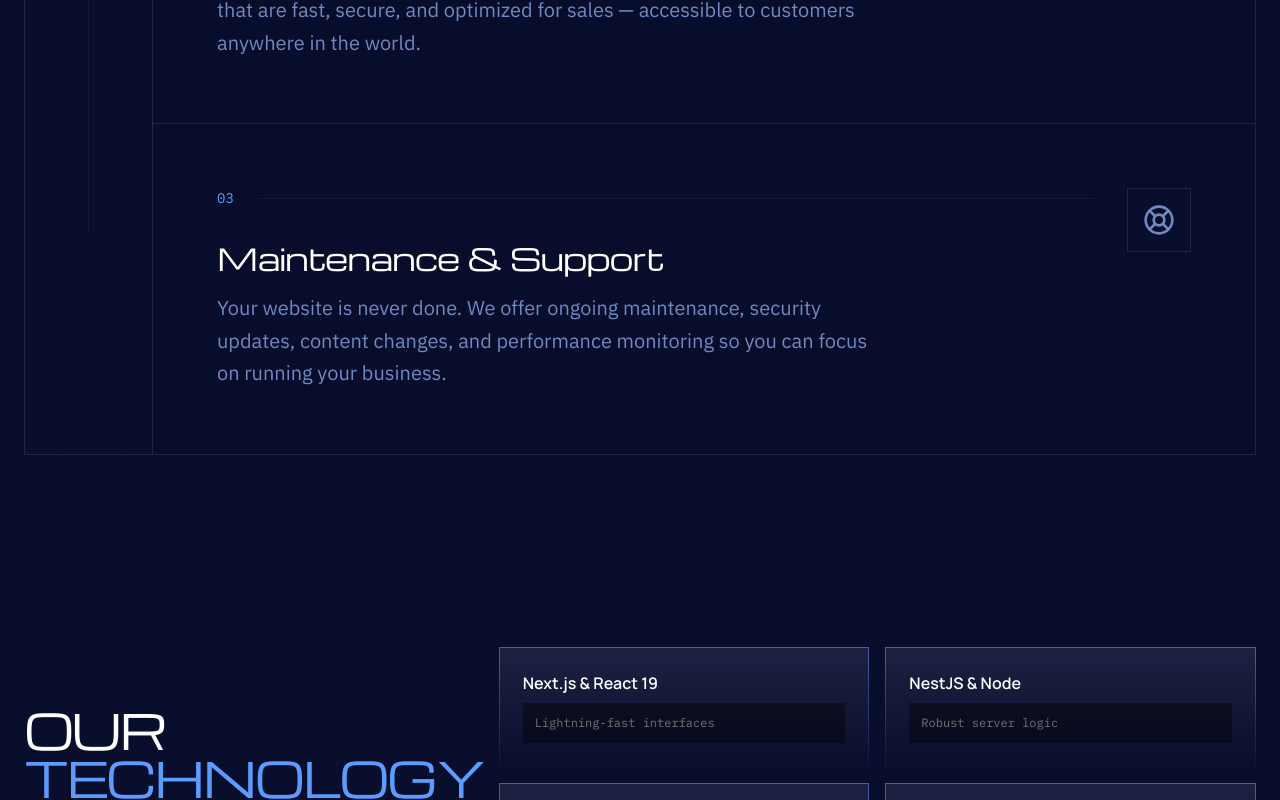
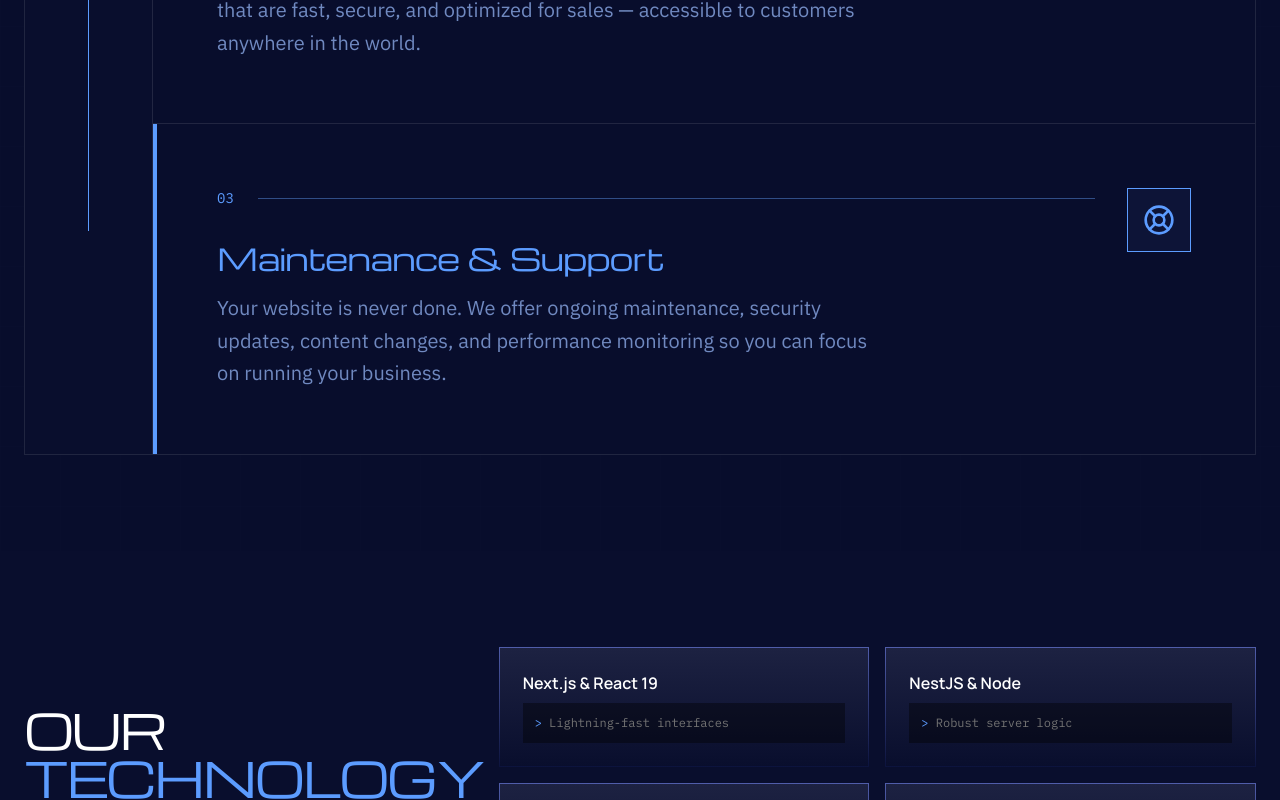
Before and after one commit to GBaga/bbgeorgiatech, a Next.js app: page /en in a window 1280 px wide. Shown: the part 1440-2240 px from the top of the page. Built offline with nearby package versions, Linux system fonts and the light colour scheme; no server answers.

Commit message:
feat: add interactive scroll-driven indicators and pointer spotlights to core competencies and tech stack

```diff
--- a/src/app/globals.css
+++ b/src/app/globals.css
@@ -123,6 +123,41 @@ body {
   animation-delay: var(--d, 0s);
 }
 
+/* Tech stack cards: a glow that follows the pointer. --mx/--my are set from
+   JS on pointer move. ::before lights the 1px border (same mask trick as
+   .lucien-card), ::after adds a faint wash on the card face. */
+.tech-spotlight {
+  position: absolute;
+  inset: 0;
+  pointer-events: none;
+  transition: opacity 0.3s ease;
+}
+
+.tech-spotlight::before {
+  content: "";
+  position: absolute;
+  inset: 0;
+  padding: 1px;
+  background: radial-gradient(220px circle at var(--mx, 50%) var(--my, 50%), rgba(92, 156, 255, 0.9), transparent 60%);
+  -webkit-mask: linear-gradient(#fff 0 0) content-box, linear-gradient(#fff 0 0);
+  -webkit-mask-composite: xor;
+  mask-composite: exclude;
+}
+
+.tech-spotlight::after {
+  content: "";
+  position: absolute;
+  inset: 0;
+  background: radial-gradient(320px circle at var(--mx, 50%) var(--my, 50%), rgba(92, 156, 255, 0.08), transparent 60%);
+}
+
+/* Touch screens have no pointer to follow */
+@media (hover: none) {
+  .tech-spotlight {
+    display: none;
+  }
+}
+
 /* Ensure all buttons globally have a pointer cursor */
 button,
 [role="button"],
--- a/src/components/CoreCompetencies.tsx
+++ b/src/components/CoreCompetencies.tsx
@@ -1,11 +1,36 @@
 "use client";
 
-import { motion } from "framer-motion";
+import { useRef, useState } from "react";
+import { motion, useMotionValueEvent, useScroll } from "framer-motion";
 import { MonitorSmartphone, ShoppingCart, LifeBuoy } from "lucide-react";
 import { useTranslations } from "next-intl";
 
 export function CoreCompetencies() {
   const t = useTranslations("CoreCompetencies");
+  const listRef = useRef<HTMLDivElement>(null);
+  const rowRefs = useRef<(HTMLDivElement | null)[]>([]);
+
+  // S1: progress 0 → 1 while the services list passes the middle of the
+  // viewport; it fills the line in the desktop pillar.
+  const { scrollYProgress } = useScroll({ target: listRef, offset: ["start center", "end center"] });
+
+  // S2: the service crossing the middle of the viewport is "active" — it gets
+  // the same look as hover, so the effect also works on touch screens.
+  const [active, setActive] = useState(-1);
+  useMotionValueEvent(scrollYProgress, "change", () => {
+    const mid = window.innerHeight / 2;
+    const rows = rowRefs.current;
+    let next = -1;
+    rows.forEach((row, i) => {
+      if (!row) return;
+      const r = row.getBoundingClientRect();
+      if (r.top <= mid && r.bottom > mid) next = i;
+    });
+    // Past the last row: keep the last one lit instead of switching off.
+    const last = rows[rows.length - 1];
+    if (next === -1 && last && last.getBoundingClientRect().bottom <= mid) next = rows.length - 1;
+    setActive((prev) => (prev === next ? prev : next));
+  });
 
   const services = [
     {
@@ -102,34 +127,54 @@ export function CoreCompetencies() {
                 </span>
               </motion.h2>
 
-              <div className="w-px flex-1 bg-white/10 mt-8 opacity-50" />
+              {/* S1: which service you're on + scroll-driven line */}
+              <div className="mt-8 font-mono text-xs text-neutral-500 tabular-nums" aria-hidden="true">
+                <span className="text-primary">{String(Math.max(active, 0) + 1).padStart(2, "0")}</span>
+                <span> / {String(services.length).padStart(2, "0")}</span>
+              </div>
+              <div className="relative w-px flex-1 mt-4 bg-white/10" aria-hidden="true">
+                <motion.div className="absolute inset-0 bg-primary origin-top" style={{ scaleY: scrollYProgress }} />
+              </div>
             </div>
           </div>
 
           {/* Scrolling Right Content Section */}
-          <div className="w-full lg:flex-1 flex flex-col">
-            {services.map((service, index) => (
+          <div ref={listRef} className="w-full lg:flex-1 flex flex-col">
+            {services.map((service, index) => {
+              const isActive = index === active;
+              return (
               <motion.div
                 key={service.title}
+                ref={(el) => { rowRefs.current[index] = el; }}
                 initial={{ opacity: 0, x: 20 }}
                 whileInView={{ opacity: 1, x: 0 }}
                 viewport={{ once: true, margin: "-100px" }}
                 transition={{ duration: 0.5, delay: index * 0.1 }}
-                className={`group relative p-8 md:p-16 bg-background-deep hover:bg-surface transition-colors duration-500 overflow-hidden ${
+                className={`group relative p-8 md:p-16 hover:bg-surface transition-colors duration-500 overflow-hidden ${
+                  isActive ? "bg-surface/60" : "bg-background-deep"
+                } ${
                   index !== services.length - 1 ? 'border-b border-white/10' : ''
                 }`}
               >
                 {/* Accent Line on hover */}
-                <div className="absolute top-0 left-0 w-1 h-0 bg-primary group-hover:h-full transition-all duration-500 ease-out" />
+                <div className={`absolute top-0 left-0 w-1 bg-primary group-hover:h-full transition-all duration-500 ease-out ${isActive ? "h-full" : "h-0"}`} />
 
                 <div className="relative z-10 flex flex-col md:flex-row md:items-start justify-between gap-8">
                   <div className="flex-1">
                     <div className="flex items-center gap-6 mb-8">
                       <span className="font-mono text-sm text-primary">0{index + 1}</span>
-                      <div className="h-px flex-1 bg-white/5" />
+                      <div className="relative h-px flex-1 bg-white/5" aria-hidden="true">
+                        <motion.div
+                          className="absolute inset-0 bg-primary/40 origin-left"
+                          initial={{ scaleX: 0 }}
+                          whileInView={{ scaleX: 1 }}
+                          viewport={{ once: true, margin: "-100px" }}
+                          transition={{ duration: 0.9, delay: 0.2 + index * 0.1, ease: [0.22, 1, 0.36, 1] }}
+                        />
+                      </div>
                     </div>
 
-                    <h3 className="font-logo text-2xl md:text-3xl text-neutral-50 tracking-tight mb-4 group-hover:text-primary transition-colors">
+                    <h3 className={`font-logo text-2xl md:text-3xl tracking-tight mb-4 group-hover:text-primary transition-colors duration-500 ${isActive ? "text-primary" : "text-neutral-50"}`}>
                       {service.title}
                     </h3>
 
@@ -139,13 +184,16 @@ export function CoreCompetencies() {
                   </div>
 
                   <div className="shrink-0">
-                    <div className="w-16 h-16 border border-white/10 flex items-center justify-center bg-surface group-hover:border-primary group-hover:bg-primary/5 text-neutral-400 group-hover:text-primary transition-all duration-300">
+                    <div className={`w-16 h-16 border flex items-center justify-center group-hover:border-primary group-hover:bg-primary/5 group-hover:text-primary transition-all duration-500 ${
+                      isActive ? "border-primary bg-primary/5 text-primary" : "border-white/10 bg-surface text-neutral-400"
+                    }`}>
                       <service.icon className="w-8 h-8" />
                     </div>
                   </div>
                 </div>
               </motion.div>
-            ))}
+              );
+            })}
           </div>
         </div>
       </div>
--- a/src/components/TechStack.tsx
+++ b/src/components/TechStack.tsx
@@ -1,11 +1,70 @@
 "use client";
 
-import { motion } from "framer-motion";
+import { useEffect, useRef, useState, type PointerEvent } from "react";
+import { motion, useInView, useReducedMotion } from "framer-motion";
 import { Terminal } from "lucide-react";
 import { useTranslations } from "next-intl";
 
+const TYPE_MS = 28; // per character
+const CARD_GAP_S = 0.35; // cards type one after another
+
+// T1: the mono line types itself out like a terminal command. The full text
+// stays in the DOM (sr-only for screen readers/crawlers, plus an invisible
+// copy that reserves the final size so nothing jumps while typing).
+function TypedLine({ text, start, delay }: { text: string; start: boolean; delay: number }) {
+  const reduceMotion = useReducedMotion();
+  const chars = Array.from(text); // code points, safe for Georgian
+  const [count, setCount] = useState(0);
+
+  useEffect(() => {
+    if (!start || reduceMotion) return;
+    let interval: ReturnType<typeof setInterval> | undefined;
+    const timeout = setTimeout(() => {
+      interval = setInterval(() => {
+        setCount((c) => {
+          if (c + 1 >= chars.length && interval) clearInterval(interval);
+          return Math.min(c + 1, chars.length);
+        });
+      }, TYPE_MS);
+    }, delay * 1000);
+    return () => {
+      clearTimeout(timeout);
+      if (interval) clearInterval(interval);
+    };
+  }, [start, reduceMotion, delay, chars.length]);
+
+  const shown = reduceMotion ? chars.length : count;
+  const typing = start && !reduceMotion && shown < chars.length;
+
+  return (
+    <span className="relative block">
+      <span className="sr-only">{text}</span>
+      {/* Reserves the final size */}
+      <span className="invisible block" aria-hidden="true">
+        {"> "}
+        {text}
+      </span>
+      <span className="absolute inset-0" aria-hidden="true">
+        <span className="text-primary">{"> "}</span>
+        {chars.slice(0, shown).join("")}
+        {typing && <span className="inline-block w-1.5 h-3 ml-0.5 align-middle bg-primary animate-pulse" />}
+      </span>
+    </span>
+  );
+}
+
+// T3: feeds the pointer position to the card's spotlight (.tech-spotlight).
+function trackPointer(e: PointerEvent<HTMLDivElement>) {
+  const el = e.currentTarget;
+  const r = el.getBoundingClientRect();
+  el.style.setProperty("--mx", `${e.clientX - r.left}px`);
+  el.style.setProperty("--my", `${e.clientY - r.top}px`);
+}
+
 export function TechStack() {
   const t = useTranslations("TechStack");
+  const gridRef = useRef<HTMLDivElement>(null);
+  const gridInView = useInView(gridRef, { once: true, amount: 0.3 });
 
   const technologies = [
     { name: "Next.js & React 19", code: t("t1Code") },
@@ -39,23 +98,30 @@ export function TechStack() {
             </div>
           </motion.div>
 
+          {/* T2: cards rise in one after another */}
           <motion.div
-            initial={{ opacity: 0, x: 30 }}
-            whileInView={{ opacity: 1, x: 0 }}
-            viewport={{ once: true }}
-            transition={{ duration: 0.6 }}
+            ref={gridRef}
+            initial="hidden"
+            animate={gridInView ? "visible" : "hidden"}
+            variants={{ hidden: {}, visible: { transition: { staggerChildren: 0.08 } } }}
             className="md:w-2/3 grid grid-cols-1 sm:grid-cols-2 gap-4"
           >
-            {technologies.map((tech) => (
-              <div
+            {technologies.map((tech, index) => (
+              <motion.div
                 key={tech.name}
+                variants={{
+                  hidden: { opacity: 0, y: 24 },
+                  visible: { opacity: 1, y: 0, transition: { duration: 0.6, ease: [0.22, 1, 0.36, 1] } },
+                }}
+                onPointerMove={trackPointer}
                 className="group p-6 rounded-none lucien-card"
               >
+                <div className="tech-spotlight opacity-0 group-hover:opacity-100" aria-hidden="true" />
                 <h3 className="font-heading font-semibold text-neutral-50 mb-2">{tech.name}</h3>
                 <div className="font-mono text-xs text-neutral-500 bg-black/40 p-3 rounded-none group-hover:text-secondary transition-colors">
-                  {tech.code}
+                  <TypedLine text={tech.code} start={gridInView} delay={0.4 + index * CARD_GAP_S} />
                 </div>
-              </div>
+              </motion.div>
             ))}
           </motion.div>
         </div>
```
